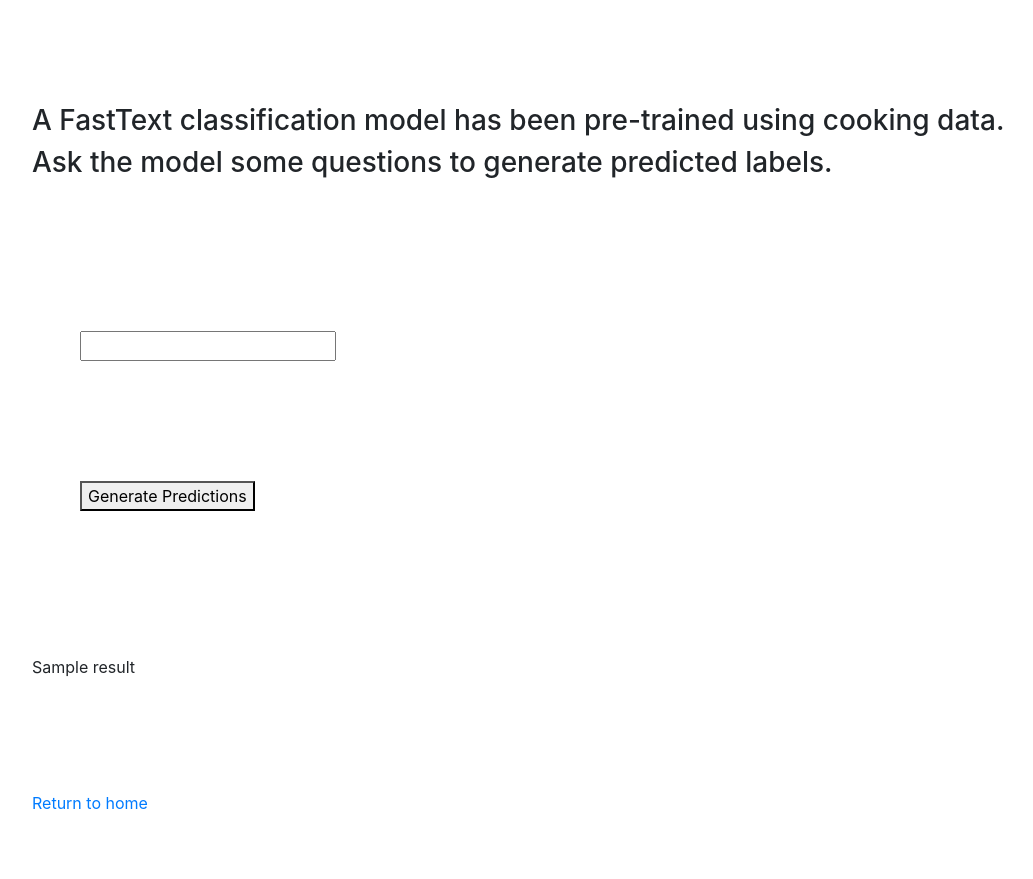
After one commit to tommyeastman/unixToPython, a Django app: template api/templates/api/generatePredictionsString.html in a window 1280 px wide. The commit adds this page. Shown: the whole page, without its empty margins (101-1134 px from the left). Run offline with Django 3.2, Linux system fonts and the light colour scheme; the template is opened without the code that fills it: most values are stand-ins (such as "Sample title", 1, 10 or a date in 2020); some libraries are stand-ins or nearby versions.

Commit message:
query from text field working

```diff
--- /dev/null
+++ b/api/templates/api/generatePredictionsString.html
@@ -0,0 +1,60 @@
+<!DOCTYPE HTML>
+<html>
+
+<head>
+  <title>Unix2Python</title>
+  <meta charset="utf-8" />
+  <meta name="viewport" content="width=device-width, initial-scale=1, shrink-to-fit=no">
+  <link rel="stylesheet" href="https://maxcdn.bootstrapcdn.com/bootstrap/4.0.0-beta.2/css/bootstrap.min.css" integrity="sha384-PsH8R72JQ3SOdhVi3uxftmaW6Vc51MKb0q5P2rRUpPvrszuE4W1povHYgTpBfshb"
+    crossorigin="anonymous">
+  <link href="https://maxcdn.bootstrapcdn.com/font-awesome/4.7.0/css/font-awesome.min.css" rel="stylesheet" integrity="sha384-wvfXpqpZZVQGK6TAh5PVlGOfQNHSoD2xbE+QkPxCAFlNEevoEH3Sl0sibVcOQVnN"
+    crossorigin="anonymous">
+  <link rel="stylesheet" href="../../static/css/style2.css">
+</head>
+
+<body>
+  <section>
+    <div class="container">
+      <div class="p-5">
+        <h3>A FastText classification model has been pre-trained using cooking data.</h3>
+        <h3>Ask the model some questions to generate predicted labels.</h3>
+      </div>
+    </div>
+  </section>
+  <section>
+    <div class="container">
+      <div class="p-5">
+        {% load static %} {% block content %}
+        <form method="post" enctype="multipart/form-data">
+          {% csrf_token %}
+          <div class="p-5">
+            <input type="text" name="string">
+          </div>
+          <br>
+          <div class="p-5">
+            <button type="submit">Generate Predictions</button>
+          </div>
+        </form>
+      </div>
+    </div>
+  </section>
+  <section>
+    <div class="container">
+      <div class="p-5">
+        <p>{{result}}</p>
+      </div>
+    </div>
+  </section>
+  <section>
+    <div class="container">
+      <div class="p-5">
+        <p>
+          <a href="{% url 'api:index' %}">Return to home</a>
+        </p>
+        {% endblock %}
+      </div>
+    </div>
+  </section>
+</body>
+
+</html>
--- a/api/templates/api/index.html
+++ b/api/templates/api/index.html
@@ -32,7 +32,11 @@
               <a href="{% url 'api:countlines' %}">Get number of files in current working directory</a>
             </li>
             <li>
-              <a href="{% url 'api:generateNewPredictions' %}">Generate new predictions for a pre-trained fastText classification model
+              <a href="{% url 'api:generateNewPredictions' %}">Generate new predictions for a pre-trained fastText classification model from a .txt
+              </a>
+            </li>
+            <li>
+              <a href="{% url 'api:generatePredictionsString' %}">Generate new predictions for a pre-trained fastText classification model by typing
               </a>
             </li>
             <li>
--- a/api/urls.py
+++ b/api/urls.py
@@ -9,5 +9,7 @@
     path('getcwd/', views.getcwd, name='getcwd'),
     path('generateNewPredictions/', views.generate_new_predictions,
          name='generateNewPredictions'),
+    path('generatePredictionsString/', views.generate_predictions_string,
+         name='generatePredictionsString'),
     path('fastText/', views.fasttext, name='fasttext'),
 ]
```
Also changed, not shown: api/bashScripts.py (+12 -0 lines), api/views.py (+11 -1 lines).
